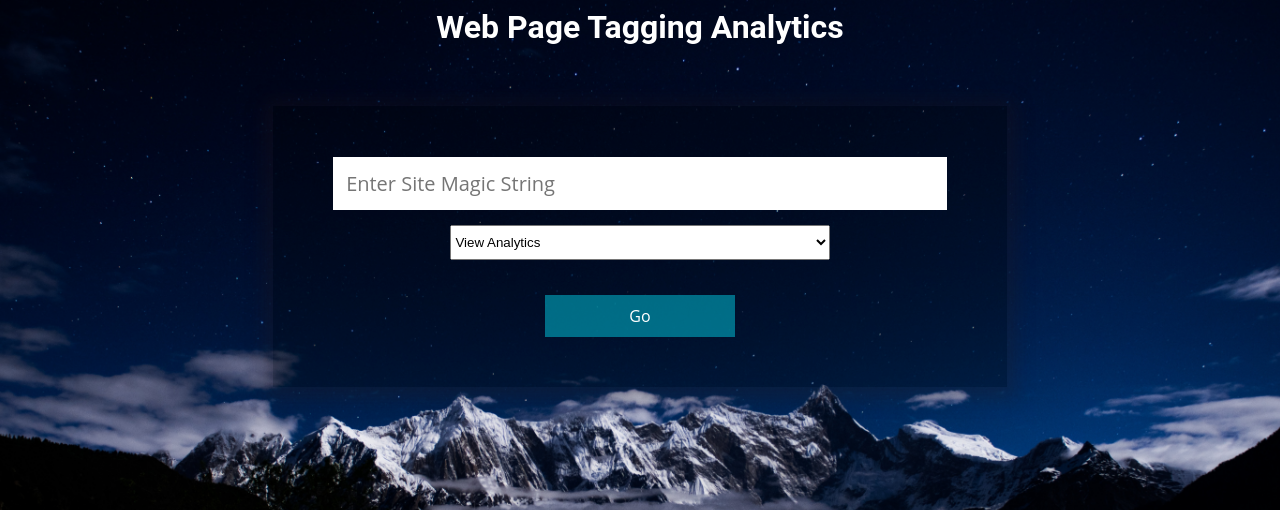
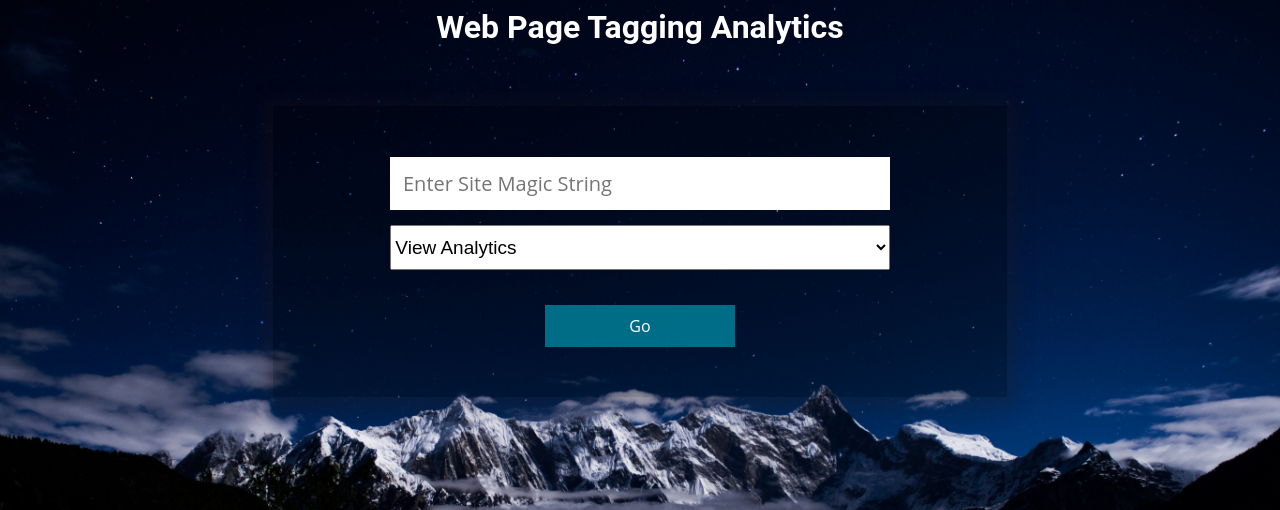
Before and after one commit to kkhushi/ServerSideProgramming, a PHP site: page /analytics/ in a window 1280 px wide. Shown: the top 510 px of the page. Run offline with PHP 8.4, Linux system fonts and the light colour scheme.

Commit message:
minor fixes

```diff
--- a/Hw2/analytics/css/analytics.css
+++ b/Hw2/analytics/css/analytics.css
@@ -25,7 +25,7 @@ div.forminput_info
 input[type="text"]
 {
 	padding: 13px;
-	width: 93%;
+	width: 75%;
 	background:#fff;
 	border: none;
 	outline: none;
@@ -34,17 +34,12 @@ input[type="text"]
 	font-family: 'Open Sans', sans-serif;
 }
 
-select option
-{
-	font-size:13pt;
-
-}
-
 select
 {
 	margin-bottom:15px;
-	width:60%;
-	height:35px;
+	width:79%;
+	height:45px;
+	font-size:19px;
 }
 
 input[type="submit"]
--- a/Hw2/analytics/index.php
+++ b/Hw2/analytics/index.php
@@ -29,6 +29,11 @@ else if($_REQUEST["activity"]=="analytics")
 {
 	analytics();
 }
+else
+{
+	landing();
+}
+
 
 
 
@@ -41,7 +46,7 @@ function landing()
 		<input type="text" name="arg" placeholder="Enter Site Magic String" /> </br>
 
 		<select name="activity" id="analysisid">
-			<option value="analytics">View Analytics</option>
+			<option value="analytics" selected="selected">View Analytics</option>
 			<option value="codes">Get Site Tracker Codes</option>
 		</select> </br>
 
@@ -160,10 +165,10 @@ function analytics()
 	}
 	else
 	{
-		$magiclocator=$counts[$arrayindex];
-		foreach($magiclocator as $urlindexing=>$ipcountinfo)
+		$XXXX=$counts[$arrayindex];
+		foreach($XXXX as $YYYY=>$ipcountinfo)
 		{
-			$corresponding_url=$lookups[$urlindexing];
+			$corresponding_url=$lookups[$YYYY];
 			$sum=0;
 			foreach($ipcountinfo as $countip=>$countinfo)
 			{
```
